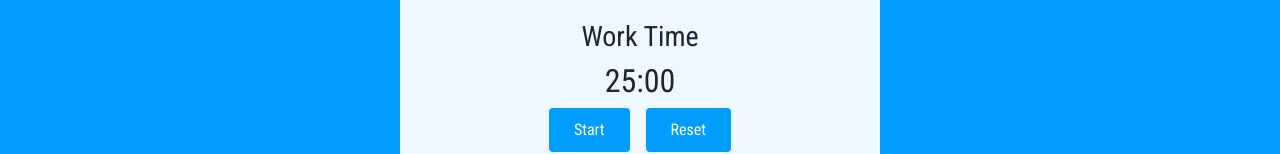
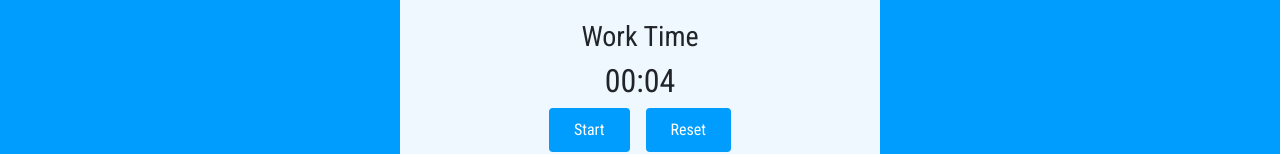
Before and after one commit to vicky9168/mtechzilla_task1, a React (Create React App) app in the folder client/: page /Timer in a window 1280 px wide. Shown: the part 412-566 px from the top of the page. Built offline with nearby package versions, Linux system fonts and the light colour scheme.

Commit message:
Timer Updated

```diff
--- a/client/src/components/Timer/Timer.jsx
+++ b/client/src/components/Timer/Timer.jsx
@@ -2,7 +2,7 @@ import "./Timer.css"
 import React, { useState, useEffect } from 'react';
 
 function Timer() {
-  const [seconds, setSeconds] = useState(1500); // 25 minutes in seconds
+  const [seconds, setSeconds] = useState(4); // 25 minutes in seconds
   const [breakTime, setBreakTime] = useState(false);
   const [isActive, setIsActive] = useState(false);
   const [isPaused, setIsPaused] = useState(false);
@@ -14,9 +14,14 @@ function Timer() {
     setBreakTime(false);
   }
   function handleStart1() {
-    setBreakTime(false);
     setIsActive(true);
     setIsPaused(false);
+    if(!breakTime){
+    setBreakTime(false);
+    }else{
+      setBreakTime(true);
+
+    }
   }
 
   // Pause the timer
@@ -53,6 +58,7 @@ function Timer() {
       setSeconds(300);
       setBreakTime(true)
       setIsActive(true);
+
     }
   }, [seconds]);
 
```
